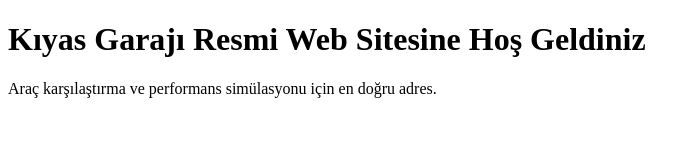
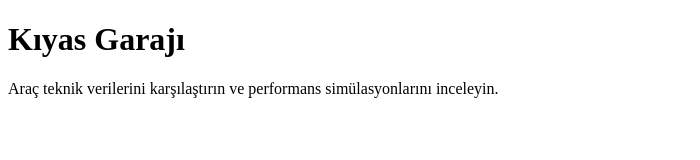
Before and after one commit to ceysinborn6416/otokiyas-web, a plain HTML site: page index.html in a window 1280 px wide. Shown: the whole page, without its empty margins (0-700 px from the left). Drawn offline with Linux system fonts and the light colour scheme.

Commit message:
Update index.html

```diff
--- a/index.html
+++ b/index.html
@@ -1,10 +1,10 @@
 <!DOCTYPE html>
 <html>
 <head>
-    <title>Kıyas Garajı</title>
+    <title>Kıyas Garajı - Resmi Web Sitesi</title>
 </head>
 <body>
-    <h1>Kıyas Garajı Resmi Web Sitesine Hoş Geldiniz</h1>
-    <p>Araç karşılaştırma ve performans simülasyonu için en doğru adres.</p>
+    <h1>Kıyas Garajı</h1> <!-- Uygulama adın tam olarak burada görünmeli -->
+    <p>Araç teknik verilerini karşılaştırın ve performans simülasyonlarını inceleyin.</p>
 </body>
 </html>
```
